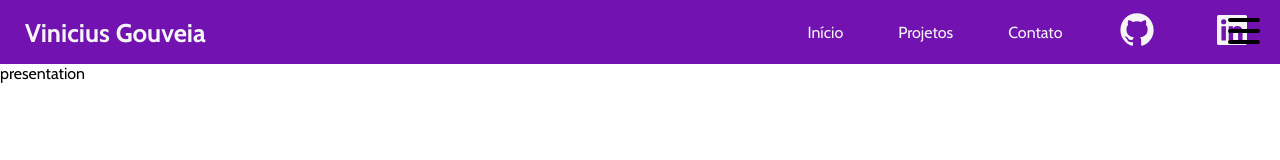
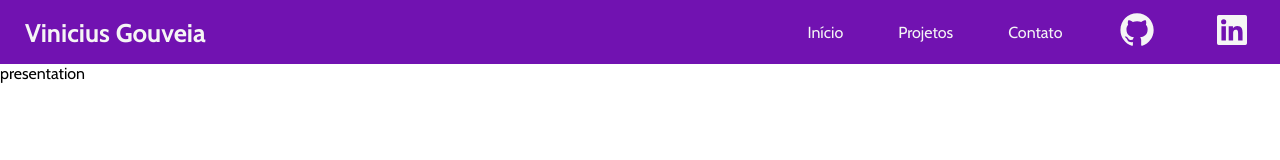
Before and after one commit to vinigofr/vinigofr.github.io, a React (Create React App) app: page / in a window 1280 px wide. Shown: the top 160 px of the page. Built offline with nearby package versions, Linux system fonts and the light colour scheme.

Commit message:
Eu te odeio styled components

```diff
--- a/src/Components/Nav/Burger.jsx
+++ b/src/Components/Nav/Burger.jsx
@@ -6,21 +6,38 @@ import "../../Styles/Burger.css";
 const StyledBurger = styled.div`
 width: 2rem;
 height: 2rem;
-  position: fixed;
 top: 15px;
 right: 20px;
-  display: flex;
-  justify-content: space-around;
-  flex-flow: column nowrap;
+display: none;
 z-index: 20;
+
   div {
     border-radius: 10px;
     width: 2rem;
     height: 0.25em;
-    background-color: ${({ open }) => (open ? "#fff" : "#000")};}};
+    background-color: ${({ open }) => open ? "#fff" : "#000"};
     transform-origin: 1px;
     transition: all 0.3s linear;
+
+    &:nth-child(1) {
+      transform: ${({open}) => open ? 'rotate(45deg)' : 'rotate(0deg)'};
     }
+
+    &:nth-child(2) {
+      transform: ${({open}) => open ? 'translate(100%)' : 'translateX(0)'};
+      opacity: ${({open}) => open ? 0 : 1};
+    }
+
+    &:nth-child(3) {
+      transform: ${({open}) => open ? 'rotate(-45deg)' : 'rotate(0deg)'};
+    }
+  }
+  }
+
+  @media (max-width: 768px) {
+    display: flex;
+    justify-content: space-around;
+    flex-flow: column nowrap;
   }
 `;
 
@@ -33,7 +50,7 @@ function Burger() {
         <div />
         <div />
     </StyledBurger>
-     <RightNav />
+     <RightNav open={open} />
     </>
   );
 }
--- a/src/Components/Nav/RightNav.jsx
+++ b/src/Components/Nav/RightNav.jsx
@@ -4,14 +4,21 @@ import styled from "styled-components";
 import linkedin from "../../icons/linkedin.svg";
 import "../../Styles/RightNav.css";
 
+const NewNav = styled.div`
+  display: flex;
+  gep: 1em;
+  align-items: center;
+  flex-flow: row nowrap;
+
+  @media (max-width: 768px) {
+    flex-flow: column nowrap;
+    transform: ${({ open }) => open ? 'translateX(0)' : 'translateX(100%)'}
+  }
+`;
+
 function RightNav(props) {
   const { setPage, currPage, open } = props;
 
-  const NewNav = styled.div`
-    @media (max-width: 768px) {
-      display: none;
-    }
-  `;
 
   function choosePage(page) {
     setPage(page.id);
```
Lines whose indentation alone changed are shown as unchanged.
